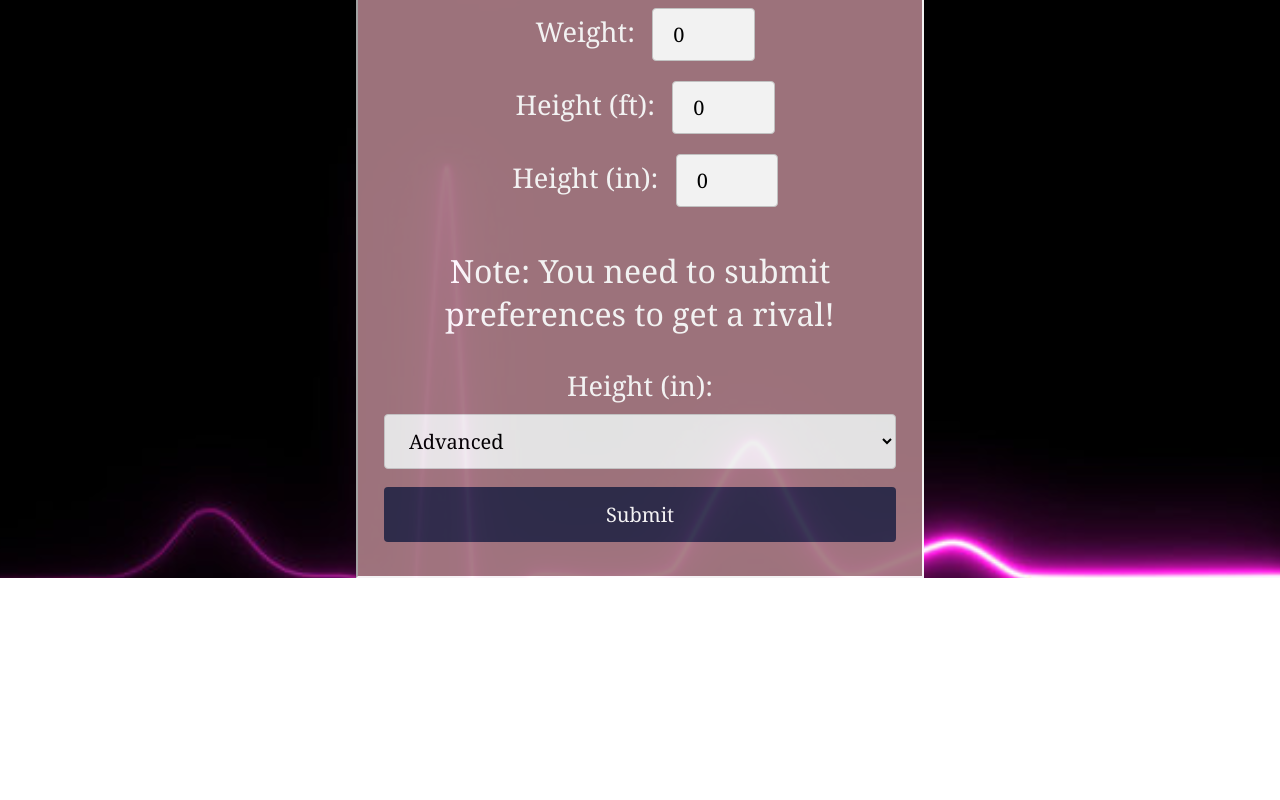
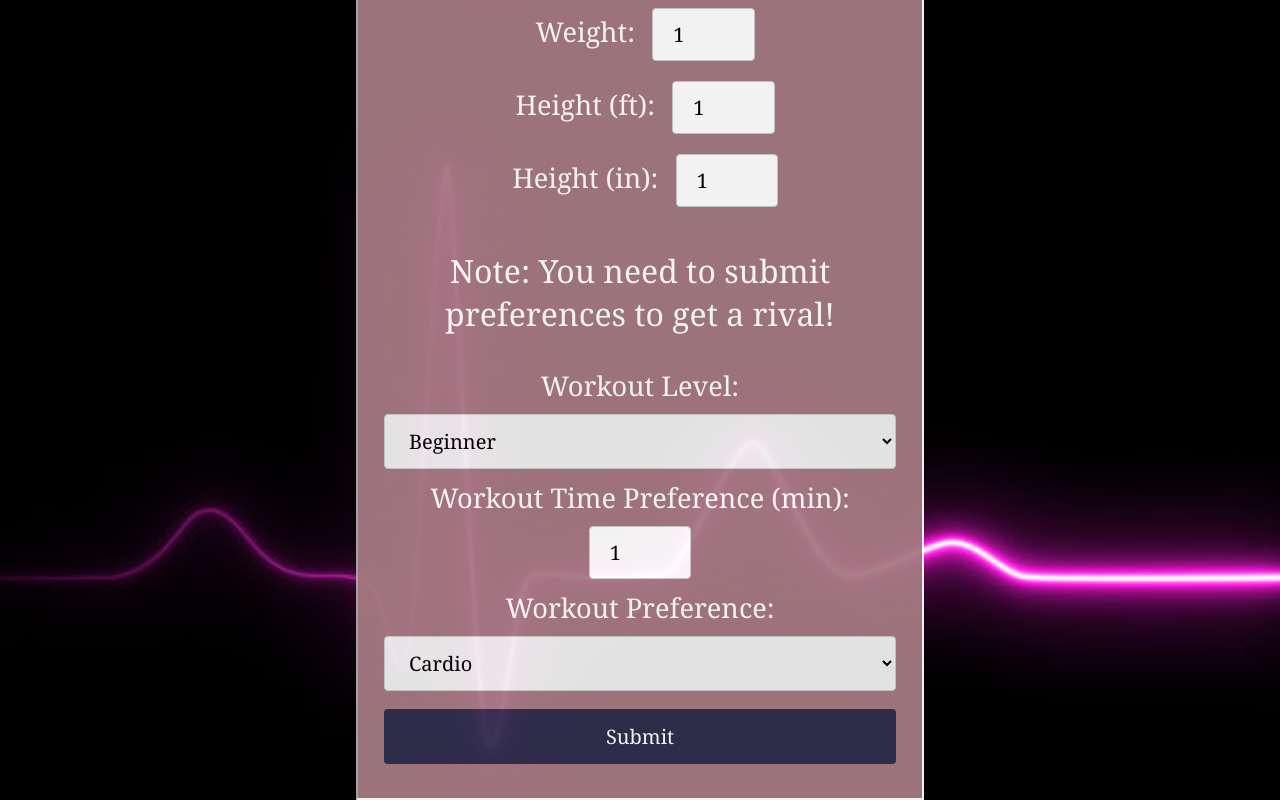
Before and after one commit to CS222-UIUC/course-project-group-101, a React (Create React App) app in the folder frontend/calorie-clash/: page /edit-profile in a window 1280 px wide. Shown: the part 743-1543 px from the top of the page. Before the commit the page ends 1321 px from the top, so only its background shows below. Built offline with nearby package versions, Linux system fonts and the light colour scheme; no server answers.

Commit message:
Added preferences to the edit profile page

```diff
--- a/frontend/calorie-clash/src/forms/edit-profile.js
+++ b/frontend/calorie-clash/src/forms/edit-profile.js
@@ -10,7 +10,7 @@ class EditProfile extends React.Component {
     constructor(props) {
         super(props);
         //const data = JSON.parse(response.json());
-        this.state = {f_name: "f", l_name: "l", weight: 0, h_ft: 0, h_in: 0, pronouns: "", l_pref: "noob", data: [], success: false};
+        this.state = {f_name: "f", l_name: "l", weight: 1, h_ft: 1, h_in: 1, pronouns: "", l_pref: "noob", t_pref: 0, w_pref: "cardio",  data: [], success: false};
         this.handleChange = this.handleChange.bind(this);
         this.handleSubmit = this.handleSubmit.bind(this);
     }
@@ -21,7 +21,7 @@ class EditProfile extends React.Component {
         fetch(url).then((response) => response.json()).then((json) => {
             this.setState({data: json});
             var works = this.state.data.map((d) => {
-                this.setState({f_name: d.first_name, l_name: d.last_name, weight: d.weight, h_ft: d.height_ft, h_in: d.height_in, pronouns: d.pronouns, l_pref: d.level_pref});
+                this.setState({f_name: d.first_name, l_name: d.last_name, weight: d.weight, h_ft: d.height_ft, h_in: d.height_in, pronouns: d.pronouns, l_pref: d.level_pref, t_pref: d.time_pref, w_pref: d.workout_pref});
                 return true;
             })
             this.setState({success: works});
@@ -48,7 +48,9 @@ class EditProfile extends React.Component {
                 "weight": this.state.weight,
                 "height_ft": this.state.h_ft,
                 "height_in": this.state.h_in,
-                "level_pref": this.state.l_pref
+                "level_pref": this.state.l_pref,
+                "time_pref": this.state.t_pref,
+                "workout_pref": this.state.w_pref
             })
         };
         var url = 'http://127.0.0.1:8000/userprofile/' + window.localStorage.getItem("UID") + '/';
@@ -56,19 +58,20 @@ class EditProfile extends React.Component {
             .then(response => response.json())
             .then(data => this.setState({ postId: data.id }));
         alert("Changes Recorded!");
-        window.open("/profile", "_self");
+        //window.open("/profile", "_self");
     }
 
     //What the form looks like
     render() {
+        //Sets the dropdown menu options based on level preference
         let option1;
         let option2;
         let option3;
-        if(this.l_pref === "noob") {
+        if(this.state.l_pref === "noob") {
             option1 = <option value="noob" selected>Beginner</option>;
             option2 = <option value="intm">Intermediate</option>;
             option3 = <option value="adv">Advanced</option>;
-        } else if (this.l_pref === "intm"){
+        } else if (this.state.l_pref === "intm"){
             option1 = <option value="noob">Beginner</option>;
             option2 = <option value="intm" selected>Intermediate</option>;
             option3 = <option value="adv">Advanced</option>;
@@ -77,6 +80,25 @@ class EditProfile extends React.Component {
             option2 = <option value="intm">Intermediate</option>;
             option3 = <option value="adv" selected>Advanced</option>;
         }
+
+        let w1;
+        let w2;
+        let w3;
+        if(this.state.w_pref === "cardio") {
+            w1 = <option value="cardio" selected>Cardio</option>;
+            w2 = <option value="weight">Weight Lifting</option>;
+            w3 = <option value="calis">Calisthenics</option>;
+        } else if (this.state.w_pref === "weight"){
+            w1 = <option value="cardio">Cardio</option>;
+            w2 = <option value="weight" selected>Weight Lifting</option>;
+            w3 = <option value="calis">Calisthenics</option>;
+        } else {
+            w1 = <option value="cardio">Cardio</option>;
+            w2 = <option value="weight">Weight Lifting</option>;
+            w3 = <option value="calis" selected>Calisthenics</option>;
+        }
+
+
         return (
             <div className='App'>
                 <div id="title" class="center">
@@ -104,11 +126,21 @@ class EditProfile extends React.Component {
 
                         <p className='text'> Note: You need to submit preferences to get a rival! </p>
 
-                        <label for = "preference"> Height (in): </label>
-                        <select name = "level_pref" onChange={this.handleChange}>
+                        <label for = "l_pref"> Workout Level: </label>
+                        <select name = "l_pref" onChange={this.handleChange}>
                             {option1}
                             {option2}
                             {option3}
+                        </select>
+
+                        <label for = "t_pref"> Workout Time Preference (min): </label>
+                        <input name = "t_pref" type="number" min = "0" value={this.state.h_ft} onChange={this.handleChange}/> <br></br>
+
+                        <label for = "w_pref"> Workout Preference: </label>
+                        <select name = "w_pref" onChange={this.handleChange}>
+                            {w1}
+                            {w2}
+                            {w3}
                         </select>
                         <input type="submit" value="Submit" />
                     </form>
--- a/frontend/calorie-clash/src/forms/signup.js
+++ b/frontend/calorie-clash/src/forms/signup.js
@@ -81,7 +81,7 @@ class Signup extends React.Component {
             //Shows error if the username cannot be stored on local storage
             // try {
                 //TODO: Get the correct UID to store from Django
-            window.localStorage.setItem("UID", 1);
+            //window.localStorage.setItem("UID", 1);
 
             alert("Information valid! Successfully Submitted!");
             window.open("/profile", "_self");
```
